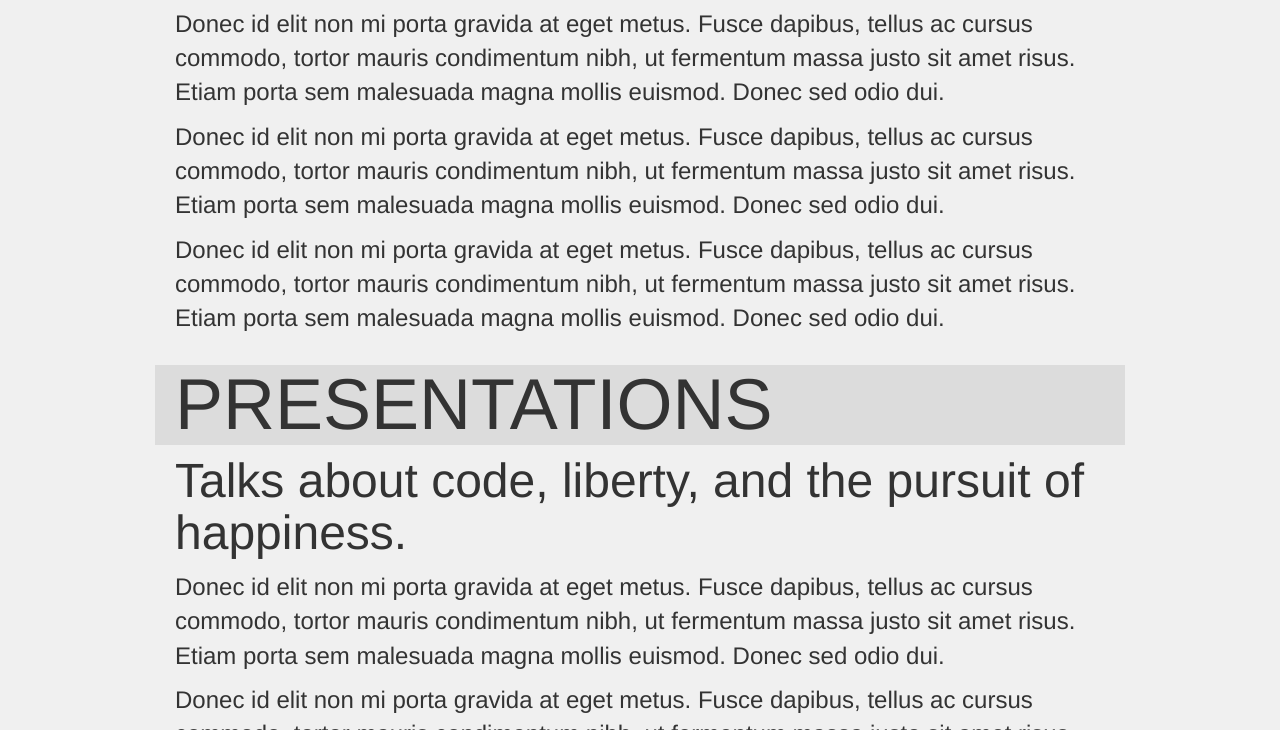
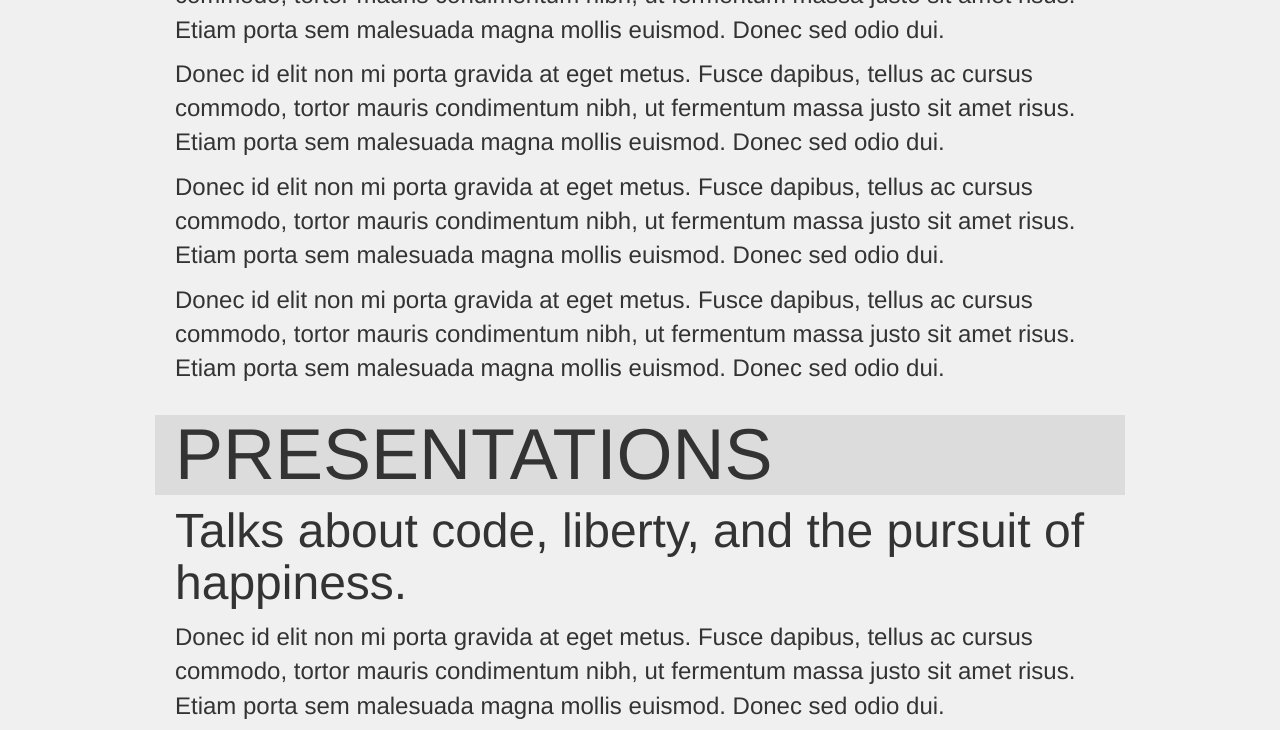
Before and after one commit to brolfe/brolfe.github.io, a website: page index.html in a window 1280 px wide. Shown: the part 754-1484 px from the top of the page. Drawn offline with nearby package versions, Linux system fonts and the light colour scheme.

Commit message:
correcting padding for fixed header.

```diff
--- a/css/main.css
+++ b/css/main.css
@@ -3,6 +3,11 @@
 /* ==========================================================================
    Author's custom styles
    ========================================================================== */
+
+body {
+    padding-top: 100px;
+    padding-bottom: 20px;
+}
 
 body,
 .navbar {
--- a/index.html
+++ b/index.html
@@ -8,12 +8,6 @@
         <meta name="viewport" content="width=device-width">
 
         <link rel="stylesheet" href="css/bootstrap.css">
-        <style>
-            body {
-                padding-top: 50px;
-                padding-bottom: 20px;
-            }
-        </style>
         <link rel="stylesheet" href="css/bootstrap-theme.css">
         <link rel="stylesheet" href="css/main.css">
 
```
